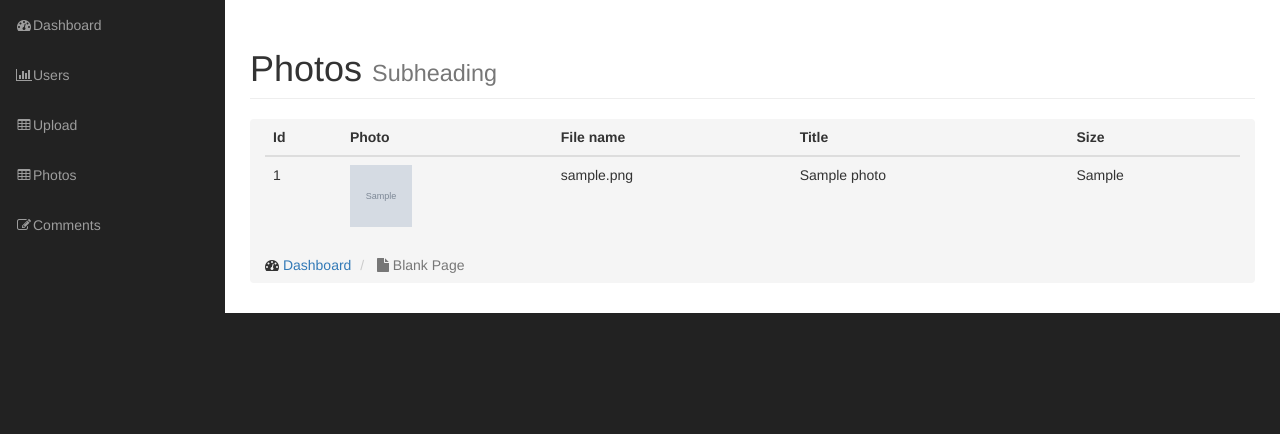
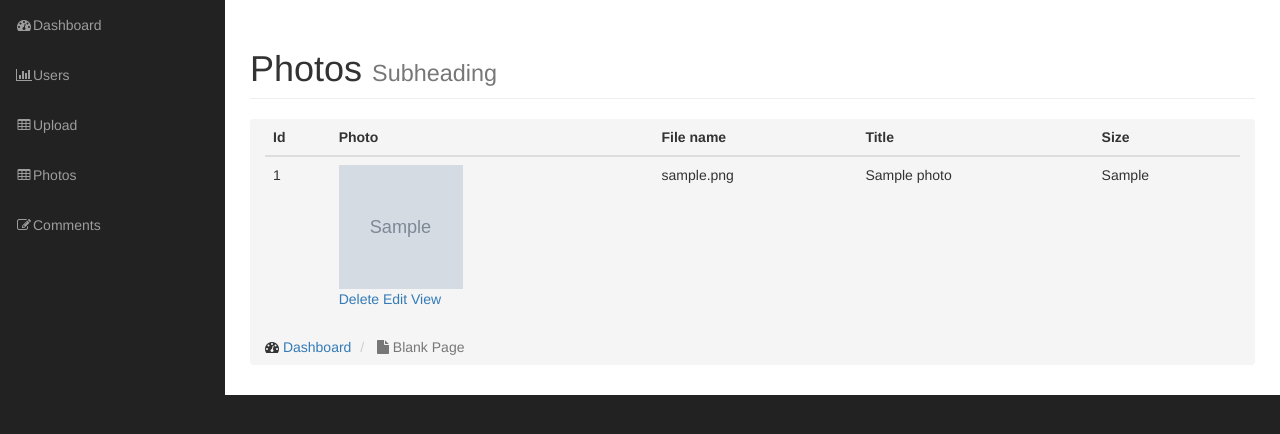
Before and after one commit to GiovanniRanzato/php-gallery-app, a PHP site: page /admin/photos.php in a window 1280 px wide. Shown: the part 51-485 px from the top of the page. Run offline with PHP 8.4, Linux system fonts and the light colour scheme; the visitor is signed in with stand-in values (Sample User, id 1); tables that the repository leaves empty or names only in its code hold one stand-in row (values such as "Sample post"); grey boxes marked "Sample" are stand-in pictures; grey boxes labelled with a size stand in for pictures from a placeholder-image service; some libraries are stand-ins or nearby versions.

Commit message:
Delete Photo Method

```diff
--- a/admin/includes/photo.php
+++ b/admin/includes/photo.php
@@ -76,6 +76,17 @@ class Photo extends Db_object
             }
         }
     }
+    // Delete the photo from database
+    // Delte the phoro from the server
+    public function delete_photo (){
+        if($this->delete() ){
+            $target_path = SITE_ROOT.DS.'admin'.DS.$this->picture_path();
+            return unlink($target_path) ? true : false;
+        }else{
+            return false;
+        }
+
+    }
 
 
 }// End Photo
--- a/admin/photos.php
+++ b/admin/photos.php
@@ -39,7 +39,13 @@ $photos =  Photo::find_all();
                             <?php foreach ($photos as $photo) : ?>
                                 <tr>
                                     <td><?php echo $photo->id ?></td>
-                               <td><img style="width:62px; height:62px; object-fit:cover;" src=<?php echo $photo->picture_path()  ?> alt="" ></td>
+                                    <td><img style="width:124px; height:124px; object-fit:cover;" src=<?php echo $photo->picture_path()  ?> alt="">
+                                        <div class="pictures_link">
+                                            <a href="delete_photo.php/?id=<?php echo $photo->id ?>">Delete</a>
+                                            <a href="edit_photo.php/?id=$photo->id">Edit</a>
+                                            <a href="view_photo.php/?id=$photo->id">View</a>
+                                        </div>
+                                    </td>
                                     <td><?php echo $photo->filename ?></td>
                                     <td><?php echo $photo->title ?></td>
                                     <td><?php echo $photo->size ?></td>
```
Also changed, not shown: admin/delete_photo.php (added, +15 -0 lines). Lines whose indentation alone changed are shown as unchanged.
